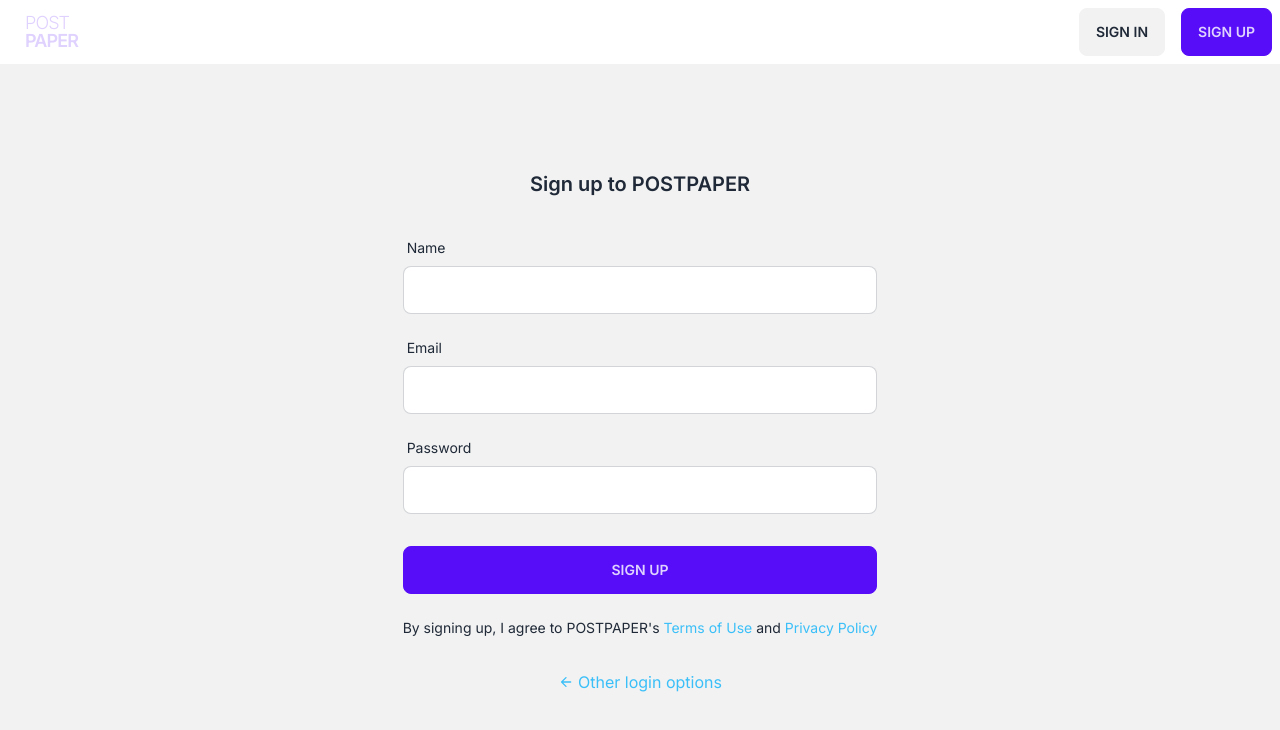
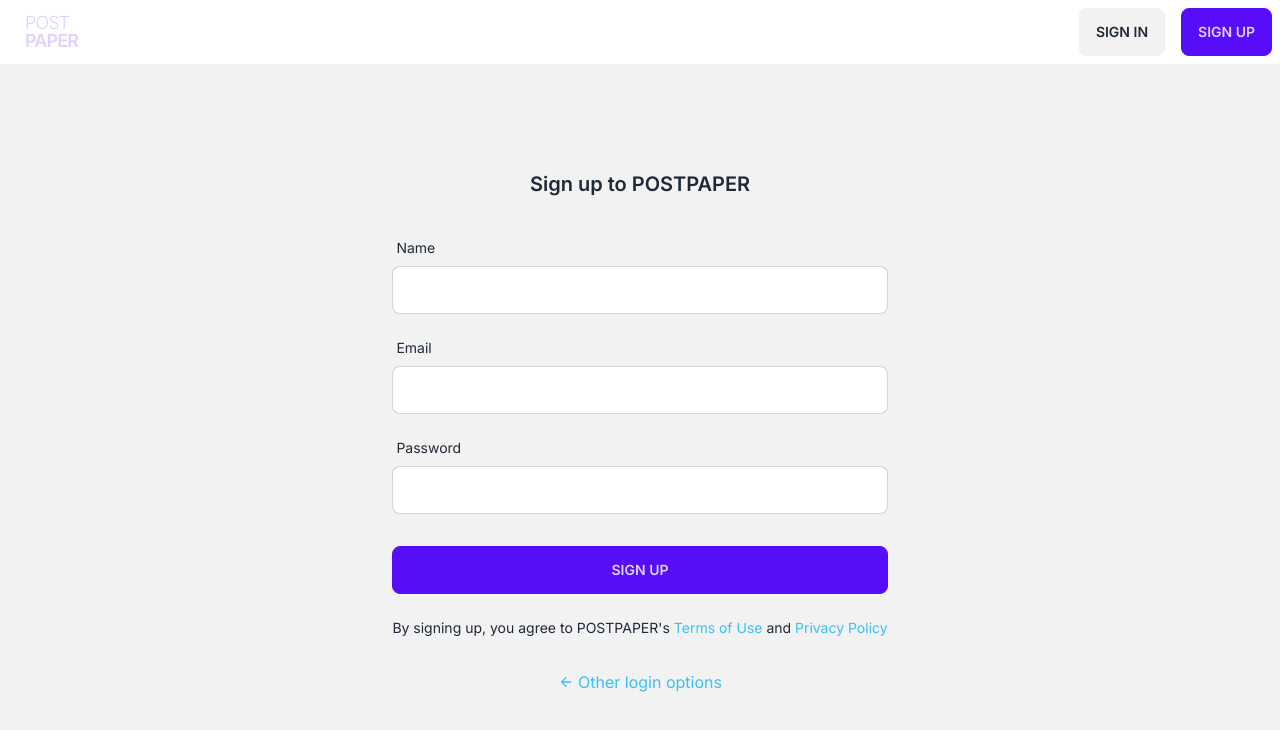
Before and after one commit to dominik-stumpf/post-paper, a Next.js app: page /signup/email in a window 1280 px wide. Shown: the top 730 px of the page. Built offline with nearby package versions, Linux system fonts and the light colour scheme; no server answers.

Commit message:
minor text change

```diff
--- a/src/app/signup/email/page.tsx
+++ b/src/app/signup/email/page.tsx
@@ -80,7 +80,7 @@
           Sign up
         </button>
         <div className="text-sm text-center">
-          By signing up, I agree to POSTPAPER's{' '}
+          By signing up, you agree to POSTPAPER's{' '}
           <Link href="/privacy-policy" className="link-info">
             Terms of Use
           </Link>{' '}
```
